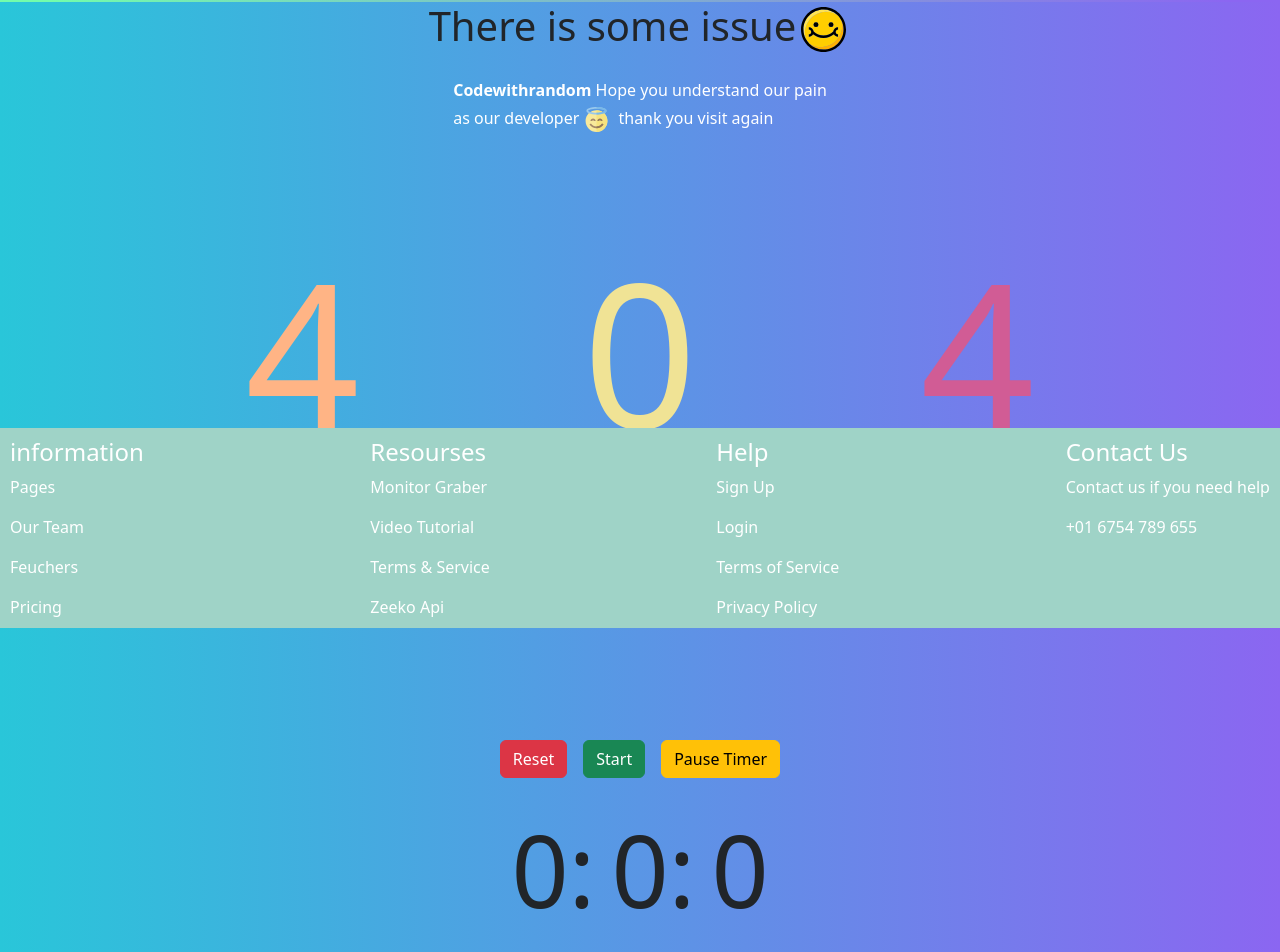
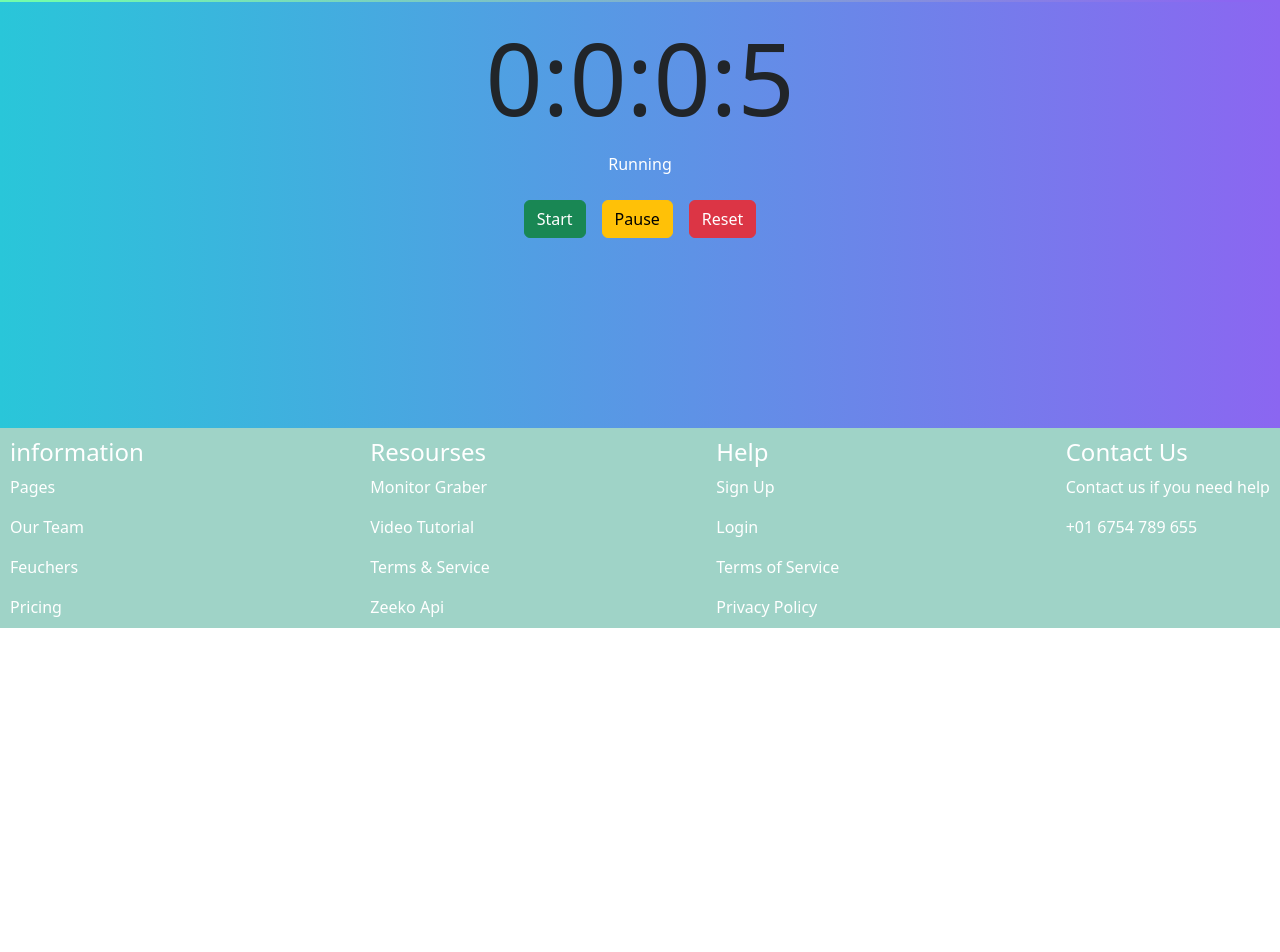
Before and after one commit to Castels88/CodeWithRandom, a React (Create React App) app in the folder my-app/: page /timer in a window 1280 px wide. Shown: the part 172-1124 px from the top of the page. After the commit the page ends 800 px from the top, so only its background shows below. Built offline with nearby package versions, Linux system fonts and the light colour scheme.

Commit message:
inzio esercizio Pokemon

```diff
--- a/my-app/package.json
+++ b/my-app/package.json
@@ -13,6 +13,7 @@
     "react-router": "^6.4.2",
     "react-router-dom": "^6.4.2",
     "react-scripts": "5.0.1",
+    "react-timer-hook": "^3.0.5",
     "swr": "^1.3.0",
     "web-vitals": "^2.1.4"
   },
--- a/my-app/src/App.js
+++ b/my-app/src/App.js
@@ -5,7 +5,8 @@ import { Alert } from 'react-bootstrap'
 import { IconHover } from './Componets/IconHover'
 import { Footer } from './Componets/Footer'
 import { LoginForm } from './Componets/LoginForm'
-import { Timer } from './Componets/Timer'
+import { MyStopwatch } from './Componets/MyStopwatch'
+import { Pokemon } from './Componets/Pokermon'
 
 export function App() {
   return (
@@ -13,14 +14,16 @@ export function App() {
       <Alert variant="success">My Exercize app</Alert>
       <nav>
         <Link to="/">Home</Link> <Link to="/notfound">Esercizio Not Found</Link>
-        <Link to="/login">Login</Link>
+        <Link to="/login">Login</Link> <Link to="/timer">Timer</Link>
+        <Link to="/pokemon">Pokemon</Link>
         <IconHover />
       </nav>
       <Routes>
-        <Route path="/:notFound" element={<NotFound />} />
+        <Route path="/notFound" element={<NotFound />} />
         <Route path="/login" element={<LoginForm />} />
+        <Route path="/timer" element={<MyStopwatch />} />
+        <Route path="/pokemon" element={<Pokemon />} />
       </Routes>
-      <Timer />
       <Footer />
     </div>
   )
--- /dev/null
+++ b/my-app/src/CSS/Pokemon.css
@@ -0,0 +1,6 @@
+.poke-container{
+    width: 100%;
+    height: 100%;
+
+
+}
--- /dev/null
+++ b/my-app/src/Componets/MyStopwatch.js
@@ -0,0 +1,35 @@
+import React from 'react'
+import { useStopwatch } from 'react-timer-hook'
+import Button from 'react-bootstrap/Button'
+
+export function MyStopwatch() {
+  const {
+    seconds,
+    minutes,
+    hours,
+    days,
+    isRunning,
+    start,
+    pause,
+    reset,
+  } = useStopwatch({ autoStart: true })
+
+  return (
+    <div style={{ textAlign: 'center' }}>
+      <div style={{ fontSize: '100px' }}>
+        <span>{days}</span>:<span>{hours}</span>:<span>{minutes}</span>:
+        <span>{seconds}</span>
+      </div>
+      <p>{isRunning ? 'Running' : 'Not running'}</p>
+      <Button className="m-2" variant="success" onClick={start}>
+        Start
+      </Button>
+      <Button className="m-2" variant="warning" onClick={pause}>
+        Pause
+      </Button>
+      <Button className="m-2" variant="danger" onClick={reset}>
+        Reset
+      </Button>
+    </div>
+  )
+}
--- /dev/null
+++ b/my-app/src/Componets/Pokermon.js
@@ -0,0 +1,11 @@
+import '../CSS/Pokemon.css'
+
+export function Pokemon() {
+  return (
+    <div className="poke-container">
+      <form action="">
+        <input type="submit" value="" />
+      </form>
+    </div>
+  )
+}
--- a/my-app/src/Componets/Timer.js
+++ /dev/null
@@ -1,37 +0,0 @@
-import '../CSS/Timer.css'
-import Button from 'react-bootstrap/Button'
-import { useEffect, useState } from 'react'
-
-export function Timer() {
-  const [hour, setHour] = useState(0)
-  const [min, setMin] = useState(0)
-  const [sec, setSec] = useState(0)
-
-  function resetCounter() {
-    setSec(0)
-    setMin(0)
-    setHour(0)
-  }
-
-  return (
-    <div className="T-container">
-      <div className="button">
-        <Button onClick={resetCounter} className="m-2" variant="danger">
-          Reset
-        </Button>
-        <Button className="m-2" variant="success">
-          Start
-        </Button>
-        <Button className="m-2" variant="warning">
-          Pause Timer
-        </Button>
-      </div>
-
-      <div className="time">
-        <div className="hour">{hour}:</div>
-        <div className="minute">{min}:</div>
-        <div className="sec">{sec}</div>
-      </div>
-    </div>
-  )
-}
```
Also changed, not shown: 1 other file (tests, documents, lock files or other folders).
